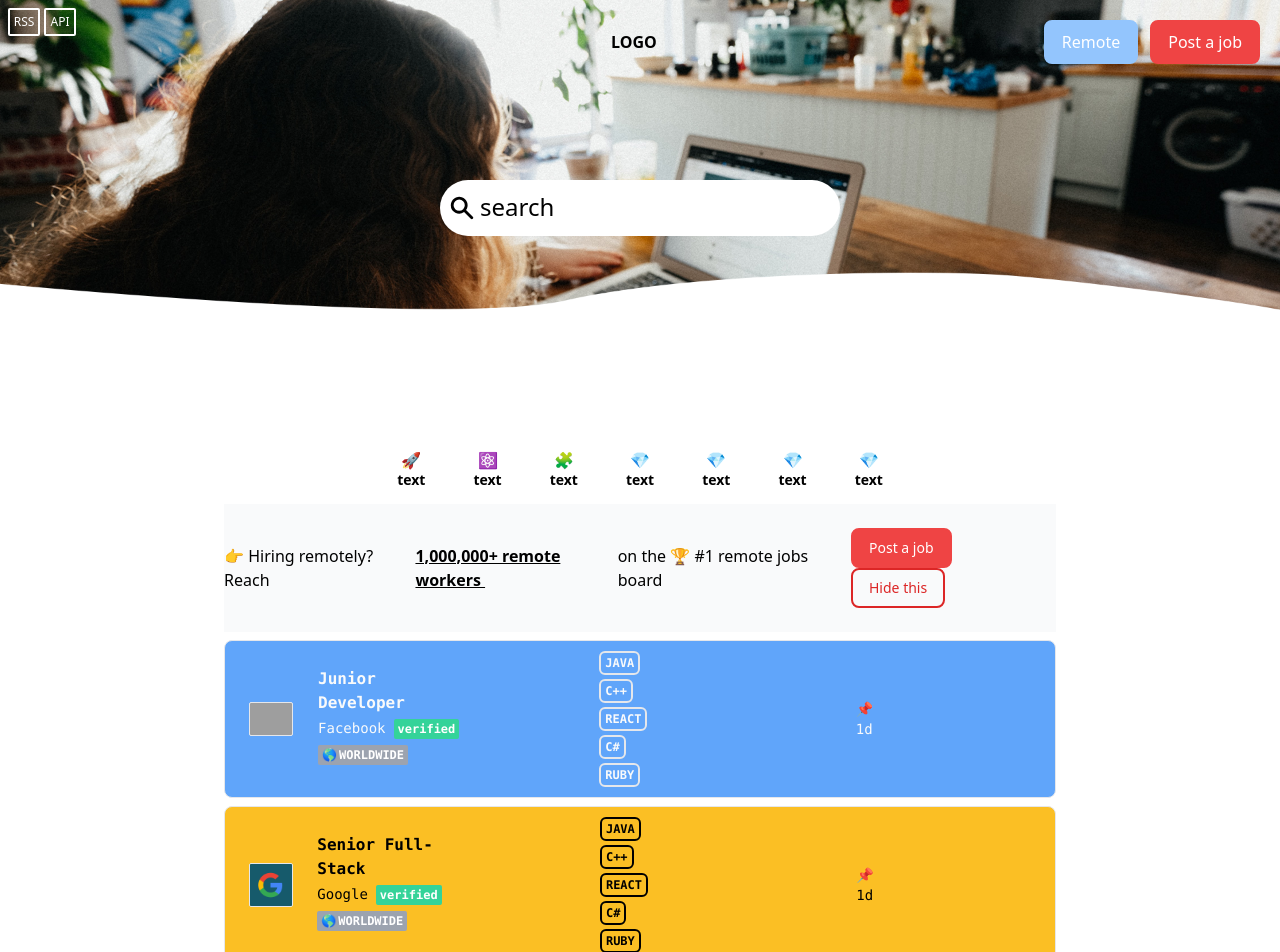
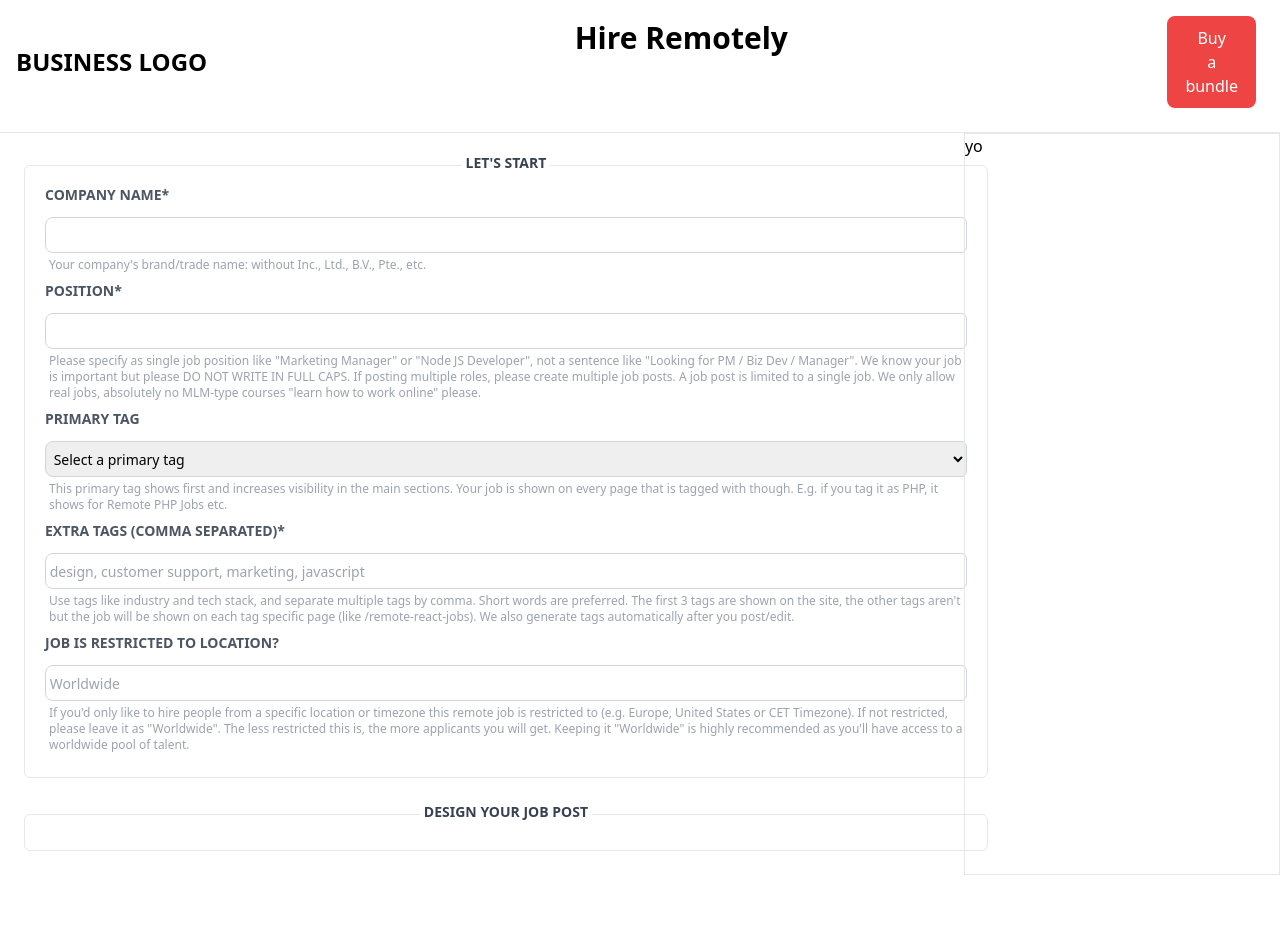
Before and after one commit to ognjen-dev/hire-remote, a React (Create React App) app: page /get-hired in a window 1280 px wide. Shown: the top 952 px of the page. After the commit the page ends 875 px from the top, so only its background shows below. Built offline with nearby package versions, Linux system fonts and the light colour scheme; grey boxes are pictures that could not be loaded.

Commit message:
fix basic routing

```diff
--- a/package.json
+++ b/package.json
@@ -16,6 +16,7 @@
     "postcss": "^7.0.35",
     "react": "^17.0.1",
     "react-dom": "^17.0.1",
+    "react-router-dom": "^5.2.0",
     "react-scripts": "4.0.2",
     "tailwindcss": "npm:@tailwindcss/postcss7-compat@^2.0.3",
     "typescript": "^4.1.2",
--- a/src/App.tsx
+++ b/src/App.tsx
@@ -2,12 +2,17 @@ import React from 'react';
 import 'App/App.css';
 import GetHired from 'App/Pages/GetHired'
 import Hire from 'App/Pages/Hire'
+// @ts-ignore
+import { Route, BrowserRouter as Router, Link } from 'react-router-dom'
 
 function App() {
   return (
-    <div className="App">
-      <GetHired />
-    </div>
+    <Router>
+      <div className="App">
+      </div>
+      <Route path="/" exact component={GetHired} />
+      <Route path="/get-hired" component={Hire} />
+    </Router>
   );
 }
 
--- a/src/App/Components/HireComponents/LeftSide.tsx
+++ b/src/App/Components/HireComponents/LeftSide.tsx
@@ -1,14 +1,23 @@
 import React from 'react'
 import LetsStart from 'App/Components/HireComponents/LeftSideComponents/LetsStart'
+import CheckBox from 'App/Components/HireComponents/LeftSideComponents/CheckBox'
 
 const LeftSide = () => {
     return (
-        <>
-        <fieldset className="border w-full min-h-screen rounded-md lg:mx-6 mb-6 mt-5">
-            <legend className="pb-1 m-auto"><p className="mx-1 font-bold text-sm text-gray-700">LET'S START</p></legend>
-            <LetsStart />
-        </fieldset>
-        </>
+        <div>
+            <>
+                <fieldset className="border w-full h-max rounded-md lg:mx-6 pb-6 mb-6 mt-5">
+                    <legend className="pb-1 m-auto"><p className="mx-1 font-bold text-sm text-gray-700">LET'S START</p></legend>
+                    <LetsStart />
+                </fieldset>
+            </>
+            <>
+                <fieldset className="border w-full h-max rounded-md lg:mx-6 pb-6 mb-6 mt-5">
+                    <legend className="pb-1 m-auto"><p className="mx-1 font-bold text-sm text-gray-700">DESIGN YOUR JOB POST</p></legend>
+                    <CheckBox />
+                </fieldset>
+            </>
+        </div>
     )
 }
 
--- /dev/null
+++ b/src/App/Components/HireComponents/LeftSideComponents/CheckBox.tsx
@@ -0,0 +1,11 @@
+import React from 'react'
+
+const CheckBox = () => {
+    return (
+        <div>
+
+        </div>
+    )
+}
+
+export default CheckBox
--- a/src/App/Components/SharedComponents/NavBar.tsx
+++ b/src/App/Components/SharedComponents/NavBar.tsx
@@ -1,6 +1,8 @@
 import React from 'react'
 import BackgroundBig from 'App/Images/big-screen-bg.png'
 import BackgroundSmall from 'App/Images/small-screen-bg.png'
+// @ts-ignore
+import { Route, BrowserRouter as Router, Link } from 'react-router-dom'
 
 const NavBar = () => {
     return (
@@ -32,7 +34,7 @@ const NavBar = () => {
                     </button>
 
                     <button className="hover:border-red-600 hover:text-red-600 hover:bg-transparent ml-3 inline-flex items-center px-2 py-2 mr-2 lg:px-4 lg:py-2 border-red-500 border-2 rounded-lg bg-red-500 text-md font-medium text-white">
-                        Post <p className="md:block hidden">&nbsp;a&nbsp;</p>job
+                        <Link to="/get-hired">Post <p className="md:block hidden">&nbsp;a&nbsp;</p>job</Link>
                     </button>
                 </div>
             </div>
--- a/src/App/Components/SharedComponents/PageHeader.tsx
+++ b/src/App/Components/SharedComponents/PageHeader.tsx
@@ -1,4 +1,6 @@
 import React from 'react'
+// @ts-ignore
+import { Route, BrowserRouter as Router, Link } from 'react-router-dom'
 
 const PageHeader = () => {
     return (
@@ -10,7 +12,7 @@ const PageHeader = () => {
                 <p className="text-3xl font-bold mt-1 md:block hidden">Hire Remotely</p>
 
                 <button className="hover:border-red-600 hover:text-red-600 hover:bg-transparent ml-3 inline-flex items-center px-2 py-2 mr-2 lg:px-4 lg:py-2 border-red-500 border-2 rounded-lg bg-red-500 text-md font-medium text-white">
-                    Buy <p className="md:block hidden">&nbsp;a&nbsp;</p>bundle
+                    <Link>Buy <p className="md:block hidden">&nbsp;a&nbsp;</p>bundle</Link>
                 </button>
 
             </div>
```
Also changed, not shown: 1 other file (tests, documents, lock files or other folders).
